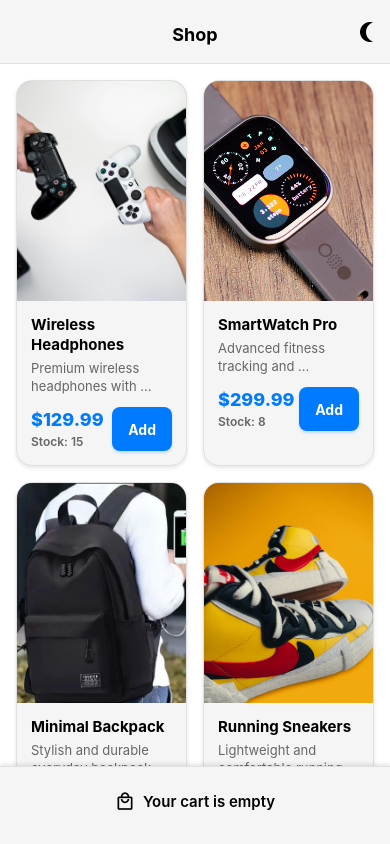
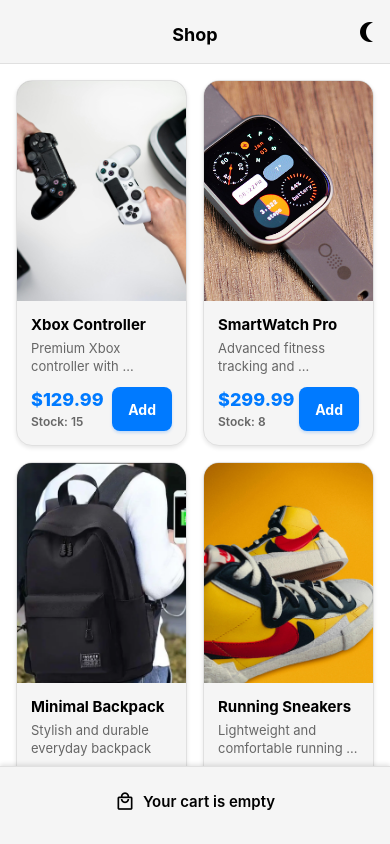
Before and after one commit to Eduard-K-A/anterola-eduardking-react-native-navigation, a React Native app: screen /Home in a window 390 px wide. Built offline with nearby package versions, Linux system fonts and the light colour scheme.

Commit message:
refactor: change some product details

```diff
--- a/src/constants/products.ts
+++ b/src/constants/products.ts
@@ -15,13 +15,13 @@
 export const PRODUCTS: Product[] = [
   {
     id: 'wireless-headphones',
-    name: 'Wireless Headphones',
+    name: 'Xbox Controller',
     price: 129.99,
     image: require('../../assets/wireless_headphones.jpeg'),
-    description: 'Premium wireless headphones with noise cancellation',
+    description: 'Premium Xbox controller with wireless connectivity and ergonomic design',
     category: 'Electronics',
     stock: 15,
-    brand: 'SoundWave',
+    brand: 'GameTech',
     rating: 4.5,
   },
   {
```
